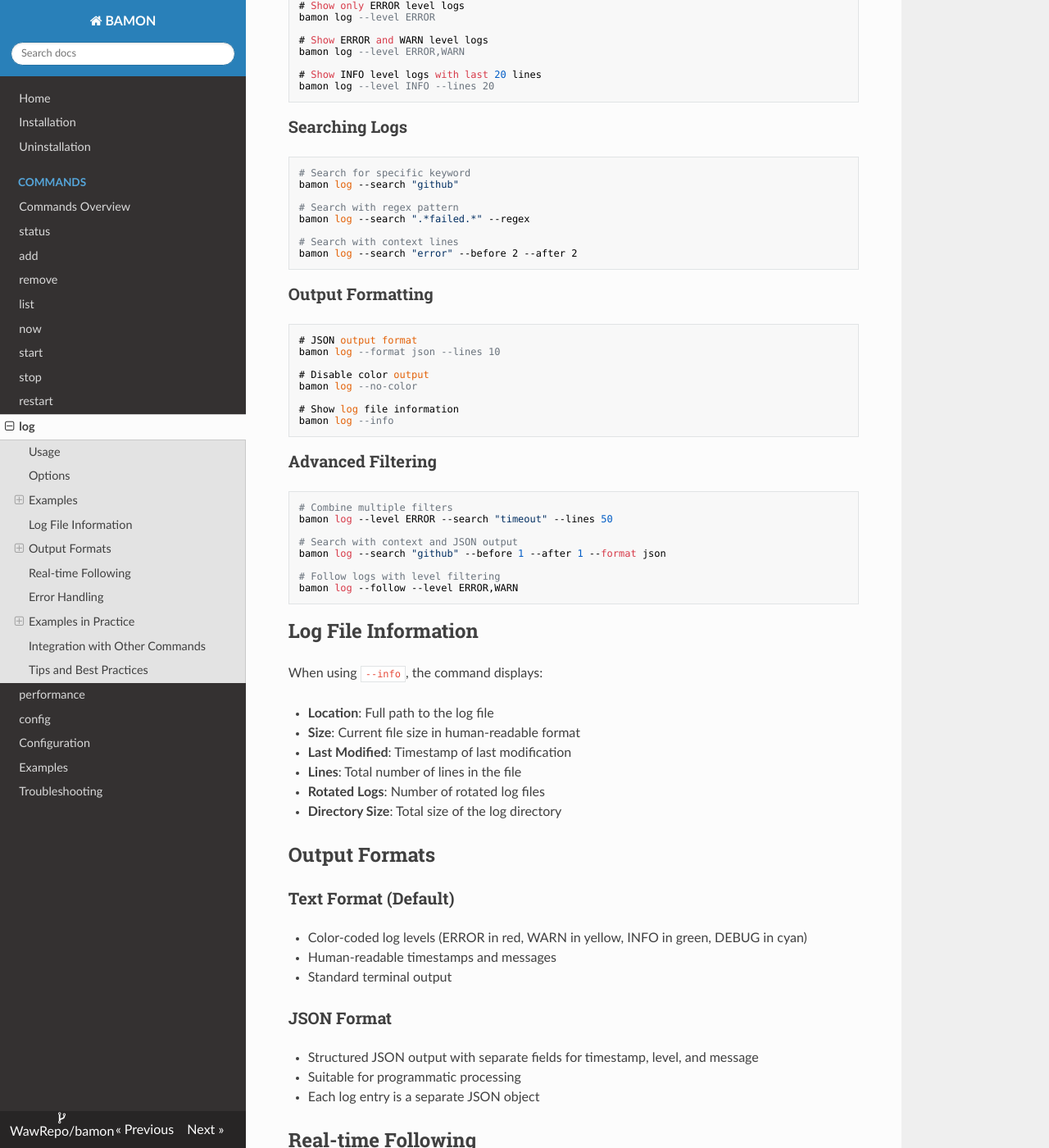
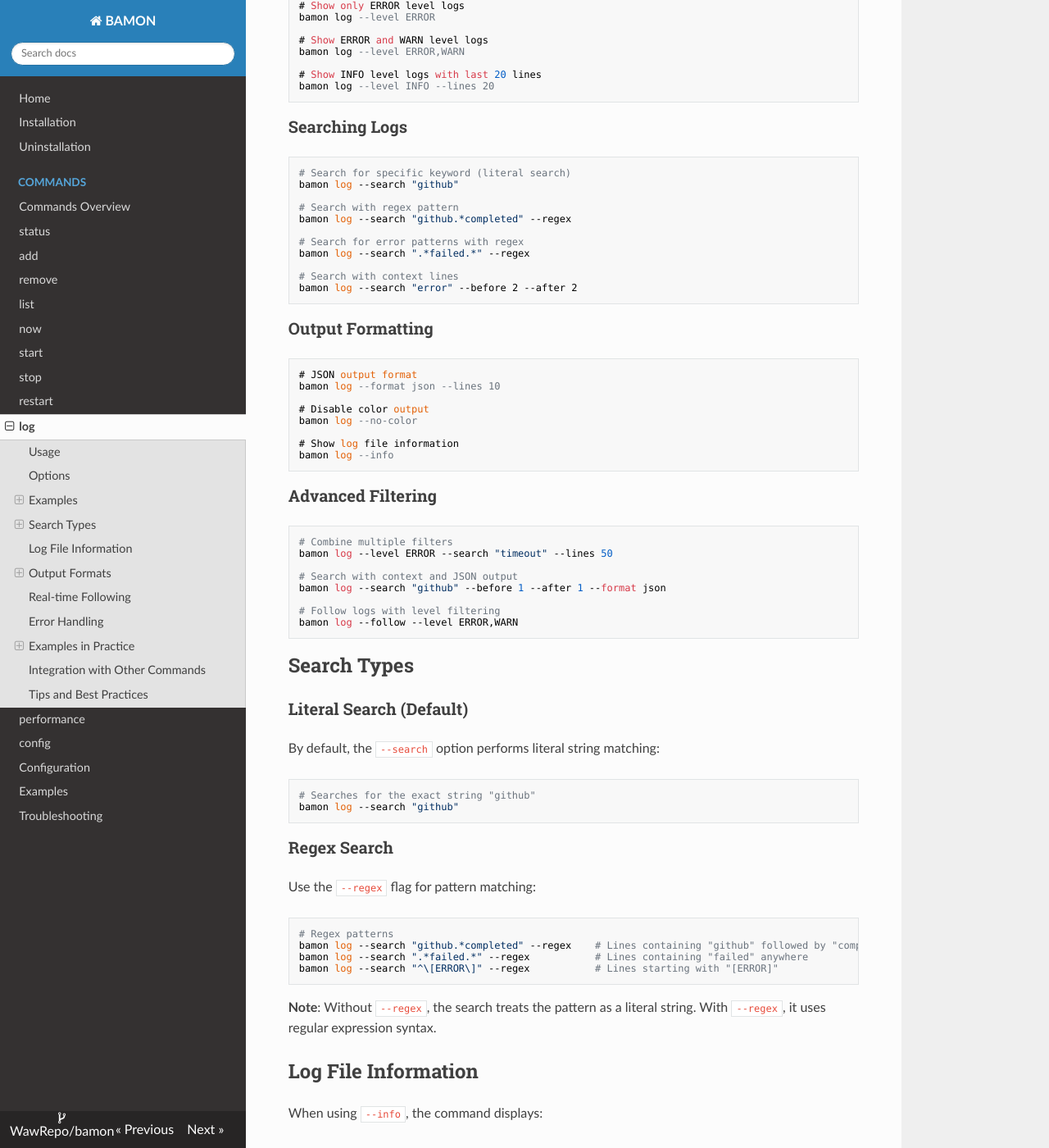
Before and after one commit to WawRepo/bamon, an MkDocs documentation site: the page built from docs/commands/log.md, in a window 1280 px wide and 1400 px high, scrolled down 1222 px. Shown: the whole window at 82% size. Built offline with MkDocs 1.6.1, drawn with Linux system fonts in a browser that asks for light colours; nearby versions of some CDN libraries.

Commit message:
docs: improve log command search examples and documentation
- Add clear distinction between literal and regex search
- Provide better regex examples with proper patterns
- Explain search behavior in documentation
- Update man page with improved search examples
- Clarify that [github] is a character class, not literal search
- Add practical regex patterns for common use cases

````diff
--- a/docs/commands/log.md
+++ b/docs/commands/log.md
@@ -56,10 +56,13 @@ bamon log --level INFO --lines 20
 ### Searching Logs
 
 ```bash
-# Search for specific keyword
+# Search for specific keyword (literal search)
 bamon log --search "github"
 
 # Search with regex pattern
+bamon log --search "github.*completed" --regex
+
+# Search for error patterns with regex
 bamon log --search ".*failed.*" --regex
 
 # Search with context lines
@@ -91,6 +94,28 @@ bamon log --search "github" --before 1 --after 1 --format json
 # Follow logs with level filtering
 bamon log --follow --level ERROR,WARN
 ```
+
+## Search Types
+
+### Literal Search (Default)
+By default, the `--search` option performs literal string matching:
+
+```bash
+# Searches for the exact string "github"
+bamon log --search "github"
+```
+
+### Regex Search
+Use the `--regex` flag for pattern matching:
+
+```bash
+# Regex patterns
+bamon log --search "github.*completed" --regex    # Lines containing "github" followed by "completed"
+bamon log --search ".*failed.*" --regex           # Lines containing "failed" anywhere
+bamon log --search "^\[ERROR\]" --regex           # Lines starting with "[ERROR]"
+```
+
+**Note**: Without `--regex`, the search treats the pattern as a literal string. With `--regex`, it uses regular expression syntax.
 
 ## Log File Information
 
````
Also changed, not shown: docs/bamon.1.md (+5 -0 lines).
